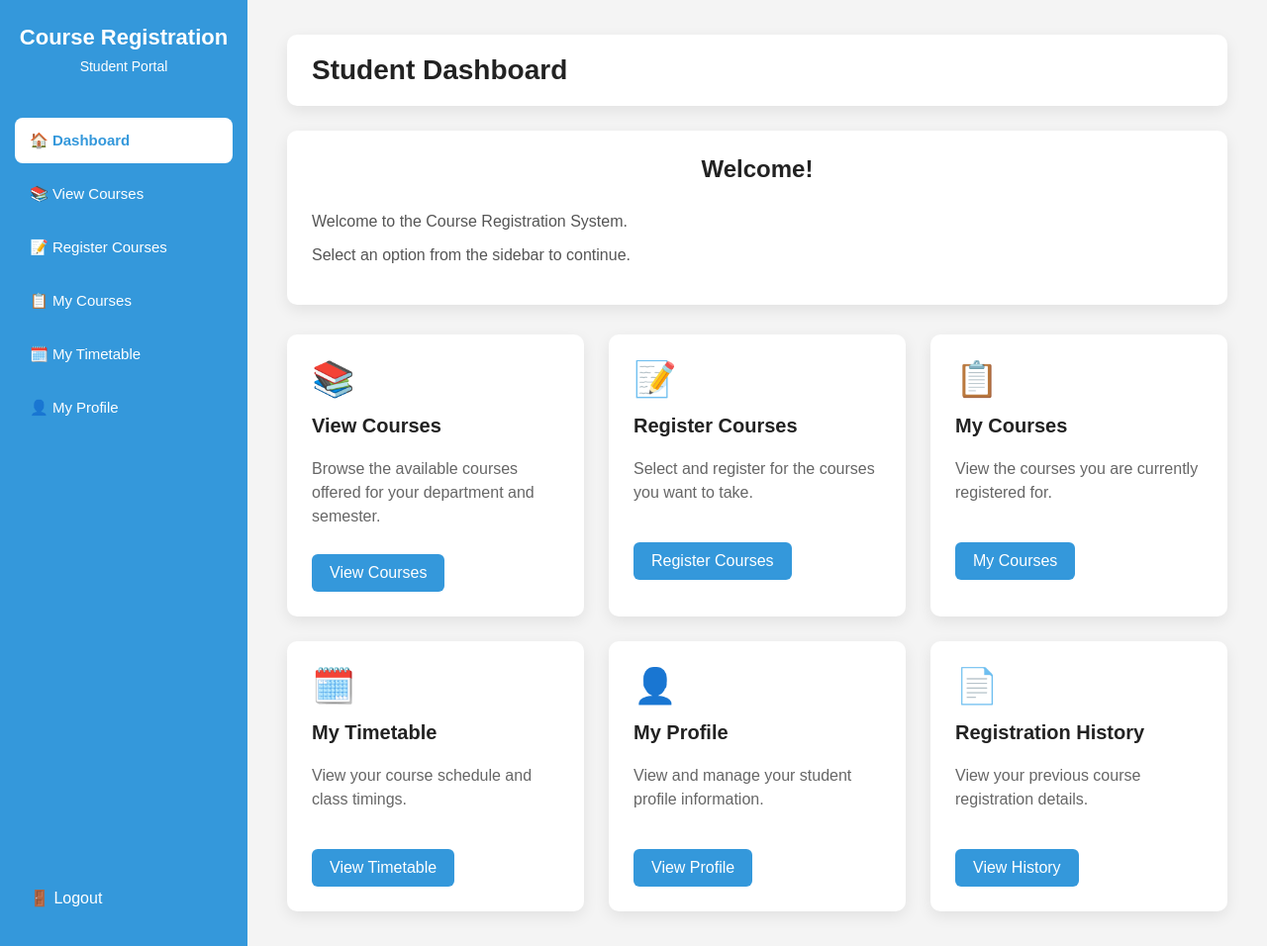
After one commit to NagasriHarini/Course_Registration_system_2, a Flask app: page /dashboard in a window 1280 px wide. The commit adds this page. Shown: the whole page at 99% size. Run offline with Flask 3, Linux system fonts and the light colour scheme.

Commit message:
Added_Dashborad_logic

```diff
--- a/Static/style.css
+++ b/Static/style.css
@@ -121,3 +121,312 @@ form{
     margin: 20px 0;
     letter-spacing: 2px;
 }
+/* ================================
+   STUDENT DASHBOARD
+================================ */
+
+.dashboard {
+    display: flex;
+    min-height: 100vh;
+    background-color: #f4f4f4;
+}
+
+
+/* ================================
+   SIDEBAR
+================================ */
+
+.sidebar {
+    width: 250px;
+    min-height: 100vh;
+    background-color: #3498db;
+    color: white;
+
+    display: flex;
+    flex-direction: column;
+
+    padding: 25px 15px;
+    box-sizing: border-box;
+}
+
+
+/* Sidebar Header */
+
+.sidebar-header {
+    text-align: center;
+    margin-bottom: 30px;
+}
+
+.sidebar-header h2 {
+    margin: 0;
+    font-size: 22px;
+}
+
+.sidebar-header p {
+    margin-top: 8px;
+    font-size: 14px;
+}
+
+
+/* Sidebar Menu */
+
+.sidebar-menu {
+    display: flex;
+    flex-direction: column;
+    gap: 8px;
+}
+
+.sidebar-menu a {
+    color: white;
+    text-decoration: none;
+
+    padding: 14px 15px;
+
+    border-radius: 8px;
+
+    font-size: 15px;
+
+    transition: background-color 0.2s ease;
+}
+
+
+/* Hover */
+
+.sidebar-menu a:hover {
+    background-color: rgba(255, 255, 255, 0.18);
+}
+
+
+/* Active Menu */
+
+.sidebar-menu a.active {
+    background-color: white;
+    color: #3498db;
+    font-weight: bold;
+}
+
+
+/* ================================
+   LOGOUT
+================================ */
+
+.sidebar-bottom {
+    margin-top: auto;
+}
+
+.sidebar-bottom a {
+    display: block;
+
+    color: white;
+    text-decoration: none;
+
+    padding: 14px 15px;
+
+    border-radius: 8px;
+
+    transition: background-color 0.2s ease;
+}
+
+.sidebar-bottom a:hover {
+    background-color: rgba(255, 255, 255, 0.18);
+}
+
+
+/* ================================
+   MAIN CONTENT
+================================ */
+
+.main-content {
+    flex: 1;
+    padding: 35px 40px;
+    box-sizing: border-box;
+}
+
+
+/* ================================
+   DASHBOARD HEADER
+================================ */
+
+.dashboard-header {
+    background-color: white;
+
+    padding: 20px 25px;
+
+    border-radius: 10px;
+
+    box-shadow: 0 5px 15px rgba(0, 0, 0, 0.08);
+
+    margin-bottom: 25px;
+}
+
+.dashboard-header h1 {
+    margin: 0;
+
+    color: #222;
+
+    font-size: 28px;
+}
+
+
+/* ================================
+   WELCOME SECTION
+================================ */
+
+.welcome-section {
+    background-color: white;
+
+    padding: 25px;
+
+    border-radius: 10px;
+
+    box-shadow: 0 5px 15px rgba(0, 0, 0, 0.08);
+
+    margin-bottom: 30px;
+}
+
+.welcome-section h2 {
+    margin-top: 0;
+    color: #222;
+}
+
+.welcome-section p {
+    color: #555;
+}
+
+
+/* ================================
+   DASHBOARD CARDS
+================================ */
+
+.dashboard-cards {
+    display: grid;
+
+    grid-template-columns: repeat(3, 1fr);
+
+    gap: 25px;
+}
+
+
+/* Individual Card */
+
+.dashboard-card {
+    background-color: white;
+
+    padding: 25px;
+
+    border-radius: 10px;
+
+    box-shadow: 0 5px 15px rgba(0, 0, 0, 0.08);
+
+    transition: transform 0.2s ease,
+                box-shadow 0.2s ease;
+}
+
+
+/* Card Hover */
+
+.dashboard-card:hover {
+    transform: translateY(-4px);
+
+    box-shadow: 0 8px 20px rgba(0, 0, 0, 0.12);
+}
+
+
+/* Card Icon */
+
+.card-icon {
+    font-size: 35px;
+
+    margin-bottom: 15px;
+}
+
+
+/* Card Heading */
+
+.dashboard-card h3 {
+    margin-top: 0;
+
+    color: #222;
+
+    font-size: 20px;
+}
+
+
+/* Card Description */
+
+.dashboard-card p {
+    color: #666;
+
+    line-height: 1.5;
+
+    min-height: 60px;
+}
+
+
+/* Card Button */
+
+.dashboard-card a {
+    display: inline-block;
+
+    margin-top: 10px;
+
+    padding: 10px 18px;
+
+    background-color: #3498db;
+
+    color: white;
+
+    text-decoration: none;
+
+    border-radius: 6px;
+
+    transition: background-color 0.2s ease;
+}
+
+.dashboard-card a:hover {
+    background-color: #2980b9;
+}
+
+
+/* ================================
+   RESPONSIVE DESIGN
+================================ */
+
+@media (max-width: 900px) {
+
+    .dashboard-cards {
+        grid-template-columns: repeat(2, 1fr);
+    }
+
+}
+
+
+@media (max-width: 650px) {
+
+    .dashboard {
+        flex-direction: column;
+    }
+
+    .sidebar {
+        width: 100%;
+        min-height: auto;
+    }
+
+    .sidebar-menu {
+        flex-direction: row;
+        flex-wrap: wrap;
+    }
+
+    .sidebar-bottom {
+        margin-top: 15px;
+    }
+
+    .main-content {
+        padding: 20px;
+    }
+
+    .dashboard-cards {
+        grid-template-columns: 1fr;
+    }
+
+}
--- a/app.py
+++ b/app.py
@@ -25,7 +25,7 @@ def login():
             return jsonify({
                 "success": True,
                 "message": "Login successful!",
-                "redirect": "/student"
+                "redirect": "/dashboard"
             })
 
         return jsonify({
@@ -65,6 +65,9 @@ def registration_success(student_id):
 def admin():
     return render_template('Admin.html')
 
+@app.route('/dashboard')
+def dashboard():
+    return render_template('dashboard.html')
 
 if __name__ =='__main__':
     app.run(debug=True)
--- /dev/null
+++ b/templates/dashboard.html
@@ -0,0 +1,246 @@
+<!DOCTYPE html>
+<html lang="en">
+
+<head>
+    <meta charset="UTF-8">
+    <meta name="viewport" content="width=device-width, initial-scale=1.0">
+
+    <title>Student Dashboard</title>
+
+    <link rel="stylesheet"
+          href="{{ url_for('static', filename='style.css') }}">
+</head>
+
+<body>
+
+    <div class="dashboard">
+
+        <!-- ================= SIDEBAR ================= -->
+
+        <aside class="sidebar">
+
+            <div class="sidebar-header">
+
+                <h2>Course Registration</h2>
+
+                <p>Student Portal</p>
+
+            </div>
+
+
+            <nav class="sidebar-menu">
+
+                <a href="{{ url_for('student') }}" class="active">
+                    🏠 Dashboard
+                </a>
+
+                <a href="#">
+                    📚 View Courses
+                </a>
+
+                <a href="#">
+                    📝 Register Courses
+                </a>
+
+                <a href="#">
+                    📋 My Courses
+                </a>
+
+                <a href="#">
+                    🗓️ My Timetable
+                </a>
+
+                <a href="#">
+                    👤 My Profile
+                </a>
+
+            </nav>
+
+
+            <!-- Logout at bottom -->
+
+            <div class="sidebar-bottom">
+
+                <a href="#">
+                    🚪 Logout
+                </a>
+
+            </div>
+
+        </aside>
+
+
+        <!-- ================= MAIN CONTENT ================= -->
+
+        <main class="main-content">
+
+            <!-- Header -->
+
+            <header class="dashboard-header">
+
+                <h1>Student Dashboard</h1>
+
+            </header>
+
+
+            <!-- Welcome -->
+
+            <section class="welcome-section">
+
+                <h2>Welcome!</h2>
+
+                <p>
+                    Welcome to the Course Registration System.
+                </p>
+
+                <p>
+                    Select an option from the sidebar to continue.
+                </p>
+
+            </section>
+
+
+            <!-- Dashboard Cards -->
+
+            <section class="dashboard-cards">
+
+                <!-- View Courses -->
+
+                <div class="dashboard-card">
+
+                    <div class="card-icon">
+                        📚
+                    </div>
+
+                    <h3>View Courses</h3>
+
+                    <p>
+                        Browse the available courses offered
+                        for your department and semester.
+                    </p>
+
+                    <a href="#">
+                        View Courses
+                    </a>
+
+                </div>
+
+
+                <!-- Register Courses -->
+
+                <div class="dashboard-card">
+
+                    <div class="card-icon">
+                        📝
+                    </div>
+
+                    <h3>Register Courses</h3>
+
+                    <p>
+                        Select and register for the courses
+                        you want to take.
+                    </p>
+
+                    <a href="#">
+                        Register Courses
+                    </a>
+
+                </div>
+
+
+                <!-- My Courses -->
+
+                <div class="dashboard-card">
+
+                    <div class="card-icon">
+                        📋
+                    </div>
+
+                    <h3>My Courses</h3>
+
+                    <p>
+                        View the courses you are currently
+                        registered for.
+                    </p>
+
+                    <a href="#">
+                        My Courses
+                    </a>
+
+                </div>
+
+
+                <!-- Timetable -->
+
+                <div class="dashboard-card">
+
+                    <div class="card-icon">
+                        🗓️
+                    </div>
+
+                    <h3>My Timetable</h3>
+
+                    <p>
+                        View your course schedule and
+                        class timings.
+                    </p>
+
+                    <a href="#">
+                        View Timetable
+                    </a>
+
+                </div>
+
+
+                <!-- Profile -->
+
+                <div class="dashboard-card">
+
+                    <div class="card-icon">
+                        👤
+                    </div>
+
+                    <h3>My Profile</h3>
+
+                    <p>
+                        View and manage your student
+                        profile information.
+                    </p>
+
+                    <a href="#">
+                        View Profile
+                    </a>
+
+                </div>
+
+
+                <!-- Registration History -->
+
+                <div class="dashboard-card">
+
+                    <div class="card-icon">
+                        📄
+                    </div>
+
+                    <h3>Registration History</h3>
+
+                    <p>
+                        View your previous course
+                        registration details.
+                    </p>
+
+                    <a href="#">
+                        View History
+                    </a>
+
+                </div>
+
+            </section>
+
+        </main>
+
+    </div>
+
+</body>
+
+</html>
```
